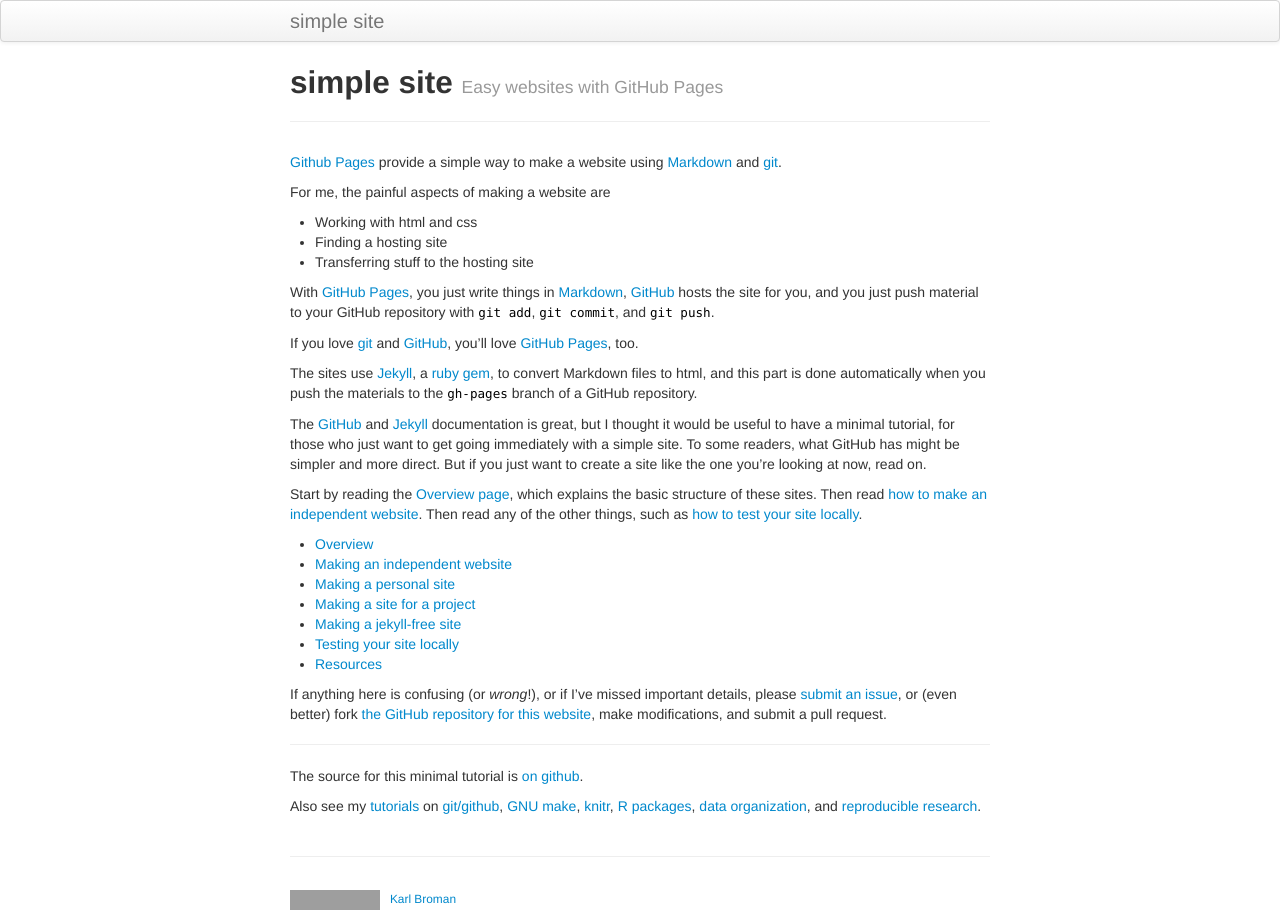
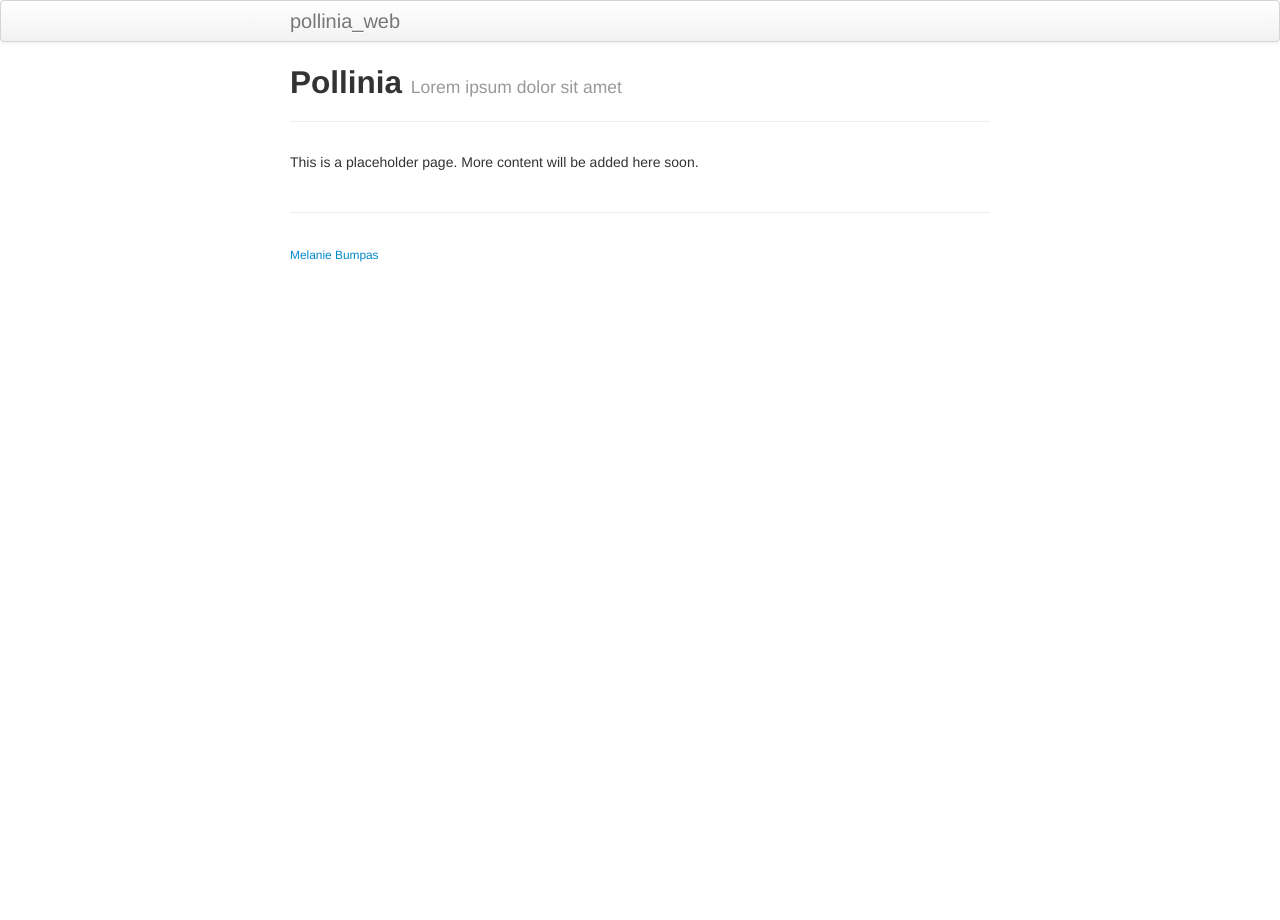
Before and after one commit to hiddencities/pollinia_web, a Jekyll site: the page built from index.md, in a window 1280 px wide. Built offline with Jekyll 4.4.1, drawn with Linux system fonts in a browser that asks for light colours; grey boxes are pictures that could not be loaded.

Commit message:
Initial commit

```diff
--- a/_config.yml
+++ b/_config.yml
@@ -8,16 +8,16 @@ highlighter: rouge
 # Themes are encouraged to use these universal variables
 # so be sure to set them if your theme uses them.
 #
-title : simple site
+title : pollinia_web
 author :
-  name : Karl Broman
-  email : kbroman@gmail.com
-  github : kbroman
-  twitter : kwbroman
+  name : Melanie Bumpas
+  email : mel@hiddenciti.es
+  github : hiddencities
+  twitter : hidden_cities
   feedburner : nil
 
 # NOTE: Replacing this next line with your own URL
-production_url : https://kbroman.github.io/simple_site
+production_url : https://hiddencities.github.io/pollinia_web
 
 # Tell Github to use the kramdown markdown interpreter
 # (see https://help.github.com/articles/migrating-your-pages-site-from-maruku)
@@ -52,7 +52,7 @@ JB :
   #     This means always setting the protocol (http|https) or prefixing with "/"
   #
   # NOTE: Replace this next line with your own URL, likely with username.github.io
-  BASE_PATH : https://kbroman.org/simple_site
+  BASE_PATH : https://hiddencities.github.io/pollinia_web
 
   # By default, the asset_path is automatically defined relative to BASE_PATH plus the enabled theme.
   # ex: [BASE_PATH]/assets/themes/[THEME-NAME]
--- a/_includes/themes/twitter/default.html
+++ b/_includes/themes/twitter/default.html
@@ -44,10 +44,9 @@
       <hr>
       <footer>
         <p><small>
-  <!-- start of Karl's footer; modify this part -->
-          <a href="https://creativecommons.org/publicdomain/zero/1.0/"><img src="https://i.creativecommons.org/p/zero/1.0/88x31.png" alt="CC0"/></a> &nbsp;
-          <a href="https://kbroman.org">Karl Broman</a>
-  <!-- end of Karl's footer; modify this part -->
+  <!-- custom footer -->
+          <a href="https://hiddenciti.es">Melanie Bumpas</a>
+  <!-- end custom footer -->
         </small></p>
       </footer>
 
--- a/index.md
+++ b/index.md
@@ -1,72 +1,8 @@
 ---
 layout: page
-title: simple site
-tagline: Easy websites with GitHub Pages
-description: Minimal tutorial on making a simple website with GitHub Pages
+title: Pollinia
+tagline: Lorem ipsum dolor sit amet
+description: this is a placeholder :)
 ---
 
-[Github Pages](https://pages.github.com) provide a simple way to make a
-website using
-[Markdown](https://daringfireball.net/projects/markdown/) and
-[git](https://git-scm.com).
-
-For me, the painful aspects of making a website are
-
-- Working with html and css
-- Finding a hosting site
-- Transferring stuff to the hosting site
-
-With [GitHub Pages](https://pages.github.com), you just write things in
-[Markdown](https://daringfireball.net/projects/markdown/),
-[GitHub](https://github.com) hosts the site for you, and you just push
-material to your GitHub repository with `git add`, `git commit`, and
-`git push`.
-
-If you love [git](https://git-scm.com/) and
-[GitHub](https://github.com), you'll love
-[GitHub Pages](https://pages.github.com), too.
-
-The sites use [Jekyll](https://jekyllrb.com/), a
-[ruby](https://www.ruby-lang.org/en/) [gem](https://rubygems.org/), to
-convert Markdown files to html, and this part is done
-automatically when you push the materials to the `gh-pages` branch
-of a GitHub repository.
-
-The [GitHub](https://pages.github.com) and
-[Jekyll](https://jekyllrb.com) documentation is great, but I thought it
-would be useful to have a minimal tutorial, for those who just want to
-get going immediately with a simple site. To some readers, what GitHub
-has might be simpler and more direct.  But if you just want to create
-a site like the one you're looking at now, read on.
-
-Start by reading the [Overview page](pages/overview.html), which
-explains the basic structure of these sites. Then read
-[how to make an independent website](pages/independent_site.html). Then
-read any of the other things, such as
-[how to test your site locally](pages/local_test.html).
-
-- [Overview](pages/overview.html)
-- [Making an independent website](pages/independent_site.html)
-- [Making a personal site](pages/user_site.html)
-- [Making a site for a project](pages/project_site.html)
-- [Making a jekyll-free site](pages/nojekyll.html)
-- [Testing your site locally](pages/local_test.html)
-- [Resources](pages/resources.html)
-
-If anything here is confusing (or _wrong_!), or if I've missed
-important details, please
-[submit an issue](https://github.com/kbroman/simple_site/issues), or (even
-better) fork [the GitHub repository for this website](https://github.com/kbroman/simple_site),
-make modifications, and submit a pull request.
-
----
-
-The source for this minimal tutorial is [on github](https://github.com/kbroman/simple_site).
-
-Also see my [tutorials](https://kbroman.org/pages/tutorials) on
-[git/github](https://kbroman.org/github_tutorial),
-[GNU make](https://kbroman.org/minimal_make),
-[knitr](https://kbroman.org/knitr_knutshell),
-[R packages](https://kbroman.org/pkg_primer),
-[data organization](https://kbroman.org/dataorg),
-and [reproducible research](https://kbroman.org/steps2rr).
+This is a placeholder page. More content will be added here soon.
```
